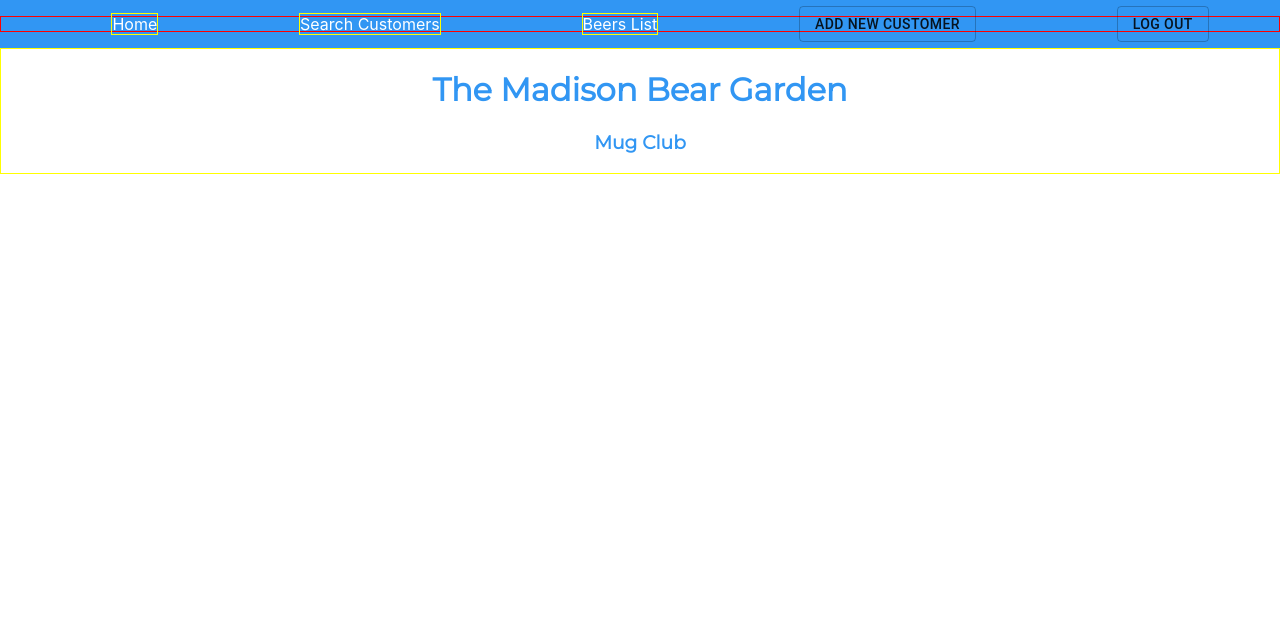
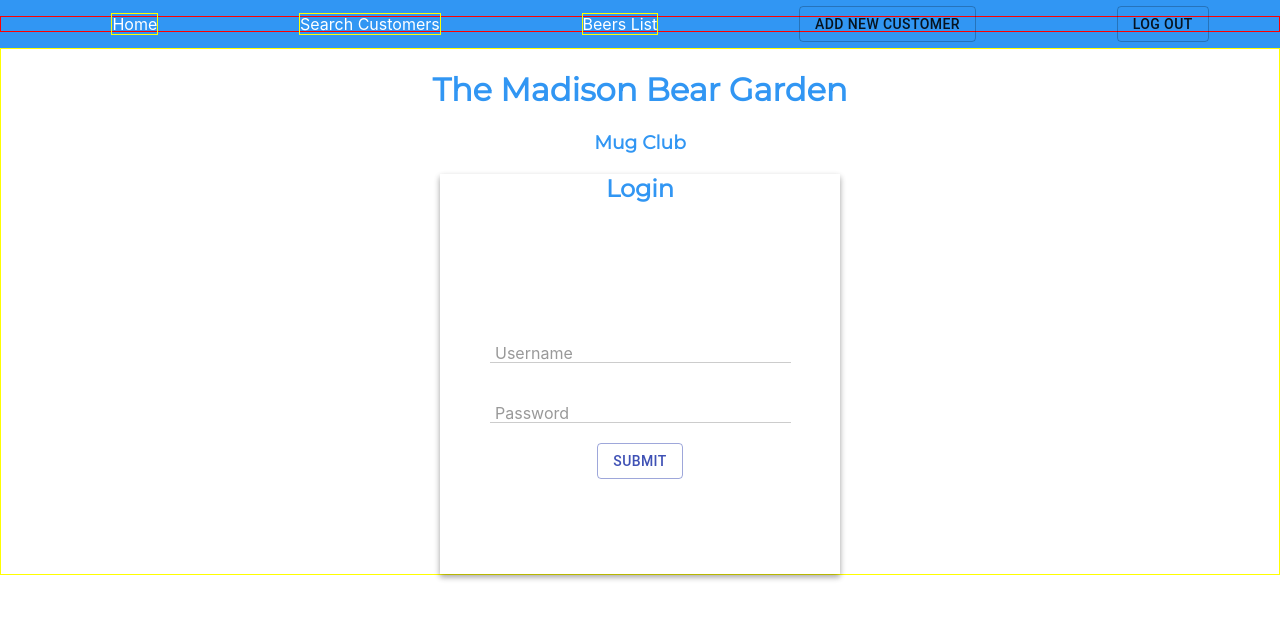
Before and after one commit to r742davis/Mug-Club, a React (Create React App) app in the folder client/: page / in a window 1280 px wide. Shown: the top 618 px of the page. Built offline with nearby package versions, Linux system fonts and the light colour scheme; no server answers.

Commit message:
Finished designing Login section for homepage, complete with Material Design effects on username and password inputs

```diff
--- a/client/src/Components/Home/Home.js
+++ b/client/src/Components/Home/Home.js
@@ -1,4 +1,5 @@
 import React from 'react';
+import Login from '../Login/Login';
 import classes from './Home.module.css';
 
 const home = (props) => {
@@ -7,6 +8,7 @@ const home = (props) => {
       <div className={classes.container}>
         <h1>The Madison Bear Garden</h1>
         <h3>Mug Club</h3>
+        <Login />
       </div>
     </>
   )
--- /dev/null
+++ b/client/src/Components/Login/Login.js
@@ -0,0 +1,37 @@
+import React from 'react';
+import Button from '@material-ui/core/Button';
+import classes from './Login.module.css';
+
+const Login = (props) => {
+  return (
+    <div>
+      <section className={classes.LoginContainer}>
+        <h1>Login</h1>
+        <form action="#" method="post">
+          <div className={classes.Container}>
+            <div className={classes.Group}>
+              <input type="text" name="username" className={classes.Input} required/>
+              <span className={classes.Highlight}></span>
+              <span className={classes.Bar}></span>
+              <label for="username" className={classes.Label}>Username</label>
+            </div>
+            <div className={classes.Group}>
+              <input type="password" name="password" className={classes.Input} required/>
+              <span className={classes.Highlight}></span>
+              <span className={classes.Bar}></span>
+              <label for="password" className={classes.Label}>Password</label>
+            </div>
+            <Button
+              type="submit"
+              name="login"
+              className={classes.Submit}
+              color="primary"
+              variant="outlined">SUBMIT</Button>
+          </div>
+        </form>
+      </section>
+    </div>
+  )
+}
+
+export default Login;
--- /dev/null
+++ b/client/src/Components/Login/Login.module.css
@@ -0,0 +1,78 @@
+.LoginContainer {
+  width: 75%;
+  max-width: 400px;
+  height: 400px;
+  margin: 0 auto;
+  box-shadow: 0 3px 6px rgba(0,0,0,0.16), 0 3px 6px rgba(0,0,0,0.23);
+  box-sizing: border-box;
+}
+.Container {
+  display: flex;
+  flex-direction: column;
+  align-items: center;
+  padding-left: 25%;
+  padding-right: 25%;
+  padding-top: 25%;
+}
+.Group {
+  position: relative;
+  margin-bottom: 1.25rem;
+}
+.Input {
+  font-size: 16px;
+  padding-top: 20px;
+  display: block;
+  width: 99%;
+  border: none;
+  border-bottom: 1px solid #ccc;
+}
+.Input:focus {
+  outline: none;
+}
+
+/* Label */
+.Group label {
+  color: #999;
+  font-size: 16px;
+  font-weight: normal;
+  position: absolute;
+  pointer-events: none;
+  left: 5px;
+  top: 20px;
+  transition: 0.2s ease all;
+  -moz-transition: 0.2s ease all;
+  -webkit-transition: 0.2s ease all;
+}
+.Input:focus ~ label, input:valid ~ label {
+  top: -5px;
+  font-size: 12px;
+  color: #5264AE;
+}
+.Submit {
+  margin: 0 auto;
+}
+
+/* Highlight and Bar Changes */
+.Bar 	{ position:relative; display:block; width:300px; }
+.Bar:before, .Bar:after 	{
+  content: '';
+  height: 2px;
+  width: 0;
+  bottom: 0px;
+  position: absolute;
+  background: #5264AE;
+  transition: 0.2s ease all;
+  -moz-transition: 0.2s ease all;
+  -webkit-transition: 0.2s ease all;
+}
+.Bar:before {
+  left: 50%;
+}
+.Bar:after {
+  right: 50%;
+}
+
+/* active state */
+.Input:focus ~ .Bar:before, .Input:focus ~ .Bar:after {
+  width: 150px;
+}
--- a/client/src/Components/Modals/Modals.module.css
+++ b/client/src/Components/Modals/Modals.module.css
@@ -13,7 +13,9 @@
   background: rgba(0,0,0,0.4);
   overflow-y: hidden;
   z-index: 100;
-
+  backface-visibility: hidden;
+  -webkit-font-smoothing: subpixel-antialiased;
+  transition: all 0.3s;
 }
 
 .Modal {
@@ -24,6 +26,7 @@
   display: flex;
   flex-direction: column;
   align-items: center;
+  backface-visibility: hidden;
 }
 
 .ModalTitle {
--- a/client/src/containers/App.js
+++ b/client/src/containers/App.js
@@ -5,7 +5,7 @@ import Container from './Container/Container';
 function App() {
   return (
     <>
-      <Container />
+      <Container style="display: none;"/>
     </>
   );
 }
```
